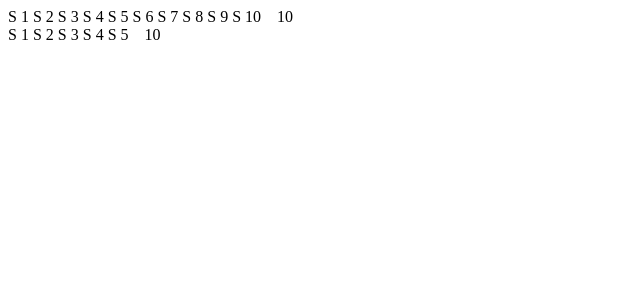
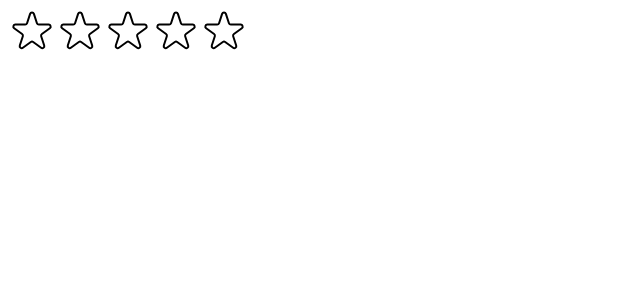
Before and after one commit to Tskhvedadze/usepopcorn, a React (Create React App) app: page / in a window 1280 px wide. Shown: the top 300 px of the page, without its empty margins (0-640 px from the left). Built offline with nearby package versions, Linux system fonts and the light colour scheme.

Commit message:
feature(stars)

```diff
--- a/src/StarRating.jsx
+++ b/src/StarRating.jsx
@@ -1,3 +1,5 @@
+import { useState } from 'react'
+
 const containerStyle = {
   display: 'flex',
   alignItems: 'center',
@@ -6,7 +8,6 @@
 
 const startContainerStyle = {
   display: 'flex',
-  gap: '4px',
 }
 
 const textSTyle = {
@@ -15,14 +16,62 @@
 }
 
 export default function StartRating({ maxRating = 5 }) {
+  const [rating, setRating] = useState(0)
+
+  function handleRate(rate) {
+    setRating(rate)
+  }
+
   return (
     <div style={containerStyle}>
       <div style={startContainerStyle}>
         {Array.from({ length: maxRating }, (_, i) => (
-          <span>S {i + 1}</span>
+          <Star
+            key={i}
+            onRate={() => handleRate(i + 1)}
+            full={rating >= i + 1}
+          />
         ))}
       </div>
-      <p style={textSTyle}>10</p>
+      <p style={textSTyle}>{rating || ''}</p>
     </div>
   )
 }
+
+const startStyle = {
+  width: '48px',
+  height: '48px',
+  display: 'bolck ',
+  cursor: 'pointer',
+}
+
+function Star({ onRate, full }) {
+  return (
+    <span role='button' style={startStyle} onClick={onRate}>
+      {full ? (
+        <svg
+          xmlns='http://www.w3.org/2000/svg'
+          viewBox='0 0 20 20'
+          fill='#000'
+          stroke='#000'
+        >
+          <path d='M9.049 2.927c.3-.921 1.603-.921 1.902 0l1.07 3.292a1 1 0 00.95.69h3.462c.969 0 1.371 1.24.588 1.81l-2.8 2.034a1 1 0 00-.364 1.118l1.07 3.292c.3.921-.755 1.688-1.54 1.118l-2.8-2.034a1 1 0 00-1.175 0l-2.8 2.034c-.784.57-1.838-.197-1.539-1.118l1.07-3.292a1 1 0 00-.364-1.118L2.98 8.72c-.783-.57-.38-1.81.588-1.81h3.461a1 1 0 00.951-.69l1.07-3.292z' />
+        </svg>
+      ) : (
+        <svg
+          xmlns='http://www.w3.org/2000/svg'
+          fill='none'
+          viewBox='0 0 24 24'
+          stroke='#000'
+        >
+          <path
+            strokeLinecap='round'
+            strokeLinejoin='round'
+            strokeWidth='{2}'
+            d='M11.049 2.927c.3-.921 1.603-.921 1.902 0l1.519 4.674a1 1 0 00.95.69h4.915c.969 0 1.371 1.24.588 1.81l-3.976 2.888a1 1 0 00-.363 1.118l1.518 4.674c.3.922-.755 1.688-1.538 1.118l-3.976-2.888a1 1 0 00-1.176 0l-3.976 2.888c-.783.57-1.838-.197-1.538-1.118l1.518-4.674a1 1 0 00-.363-1.118l-3.976-2.888c-.784-.57-.38-1.81.588-1.81h4.914a1 1 0 00.951-.69l1.519-4.674z'
+          />
+        </svg>
+      )}
+    </span>
+  )
+}
--- a/src/index.js
+++ b/src/index.js
@@ -9,7 +9,6 @@
 root.render(
   <React.StrictMode>
     {/* <App /> */}
-    <StartRating maxRating={10} />
     <StartRating />
   </React.StrictMode>,
 )
```
